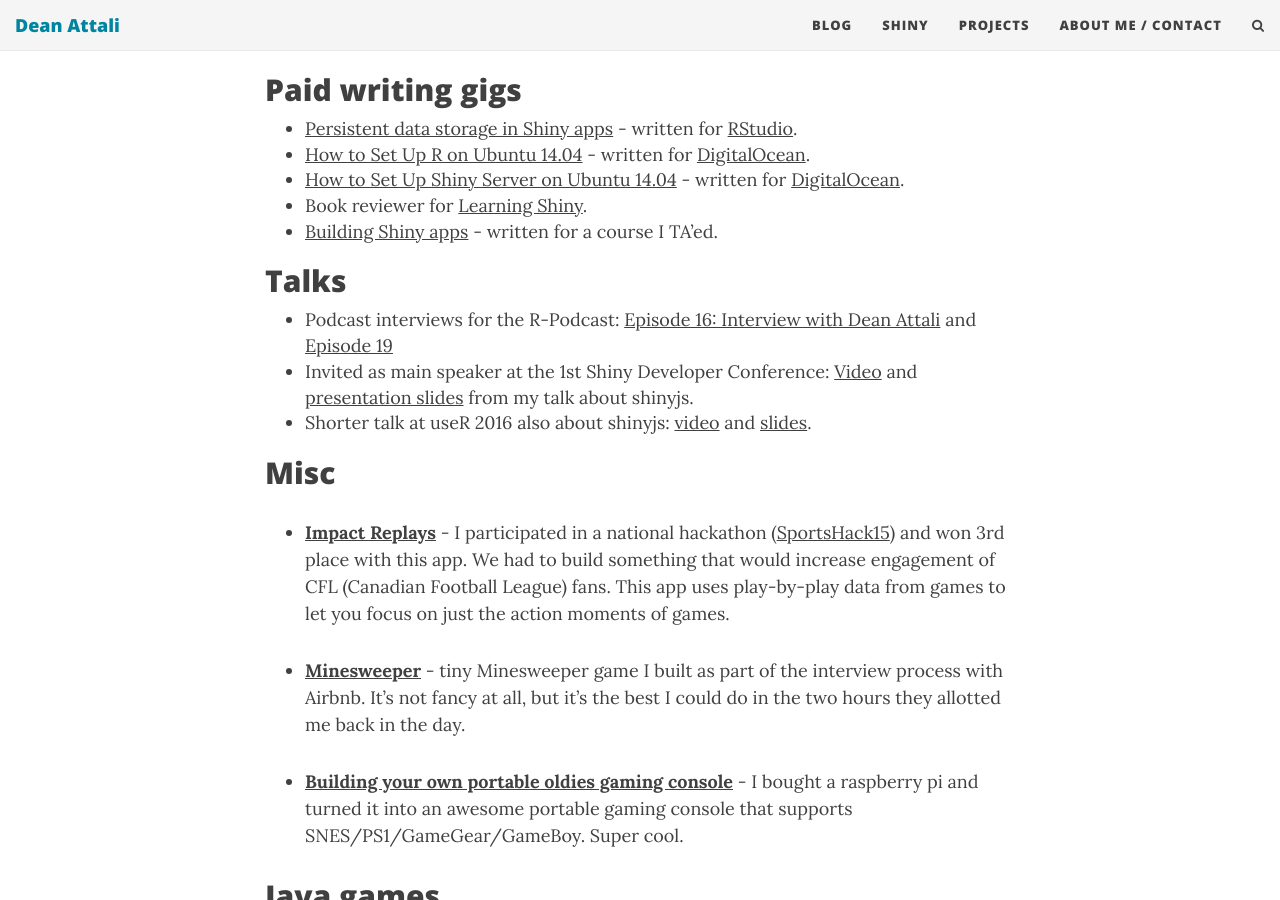
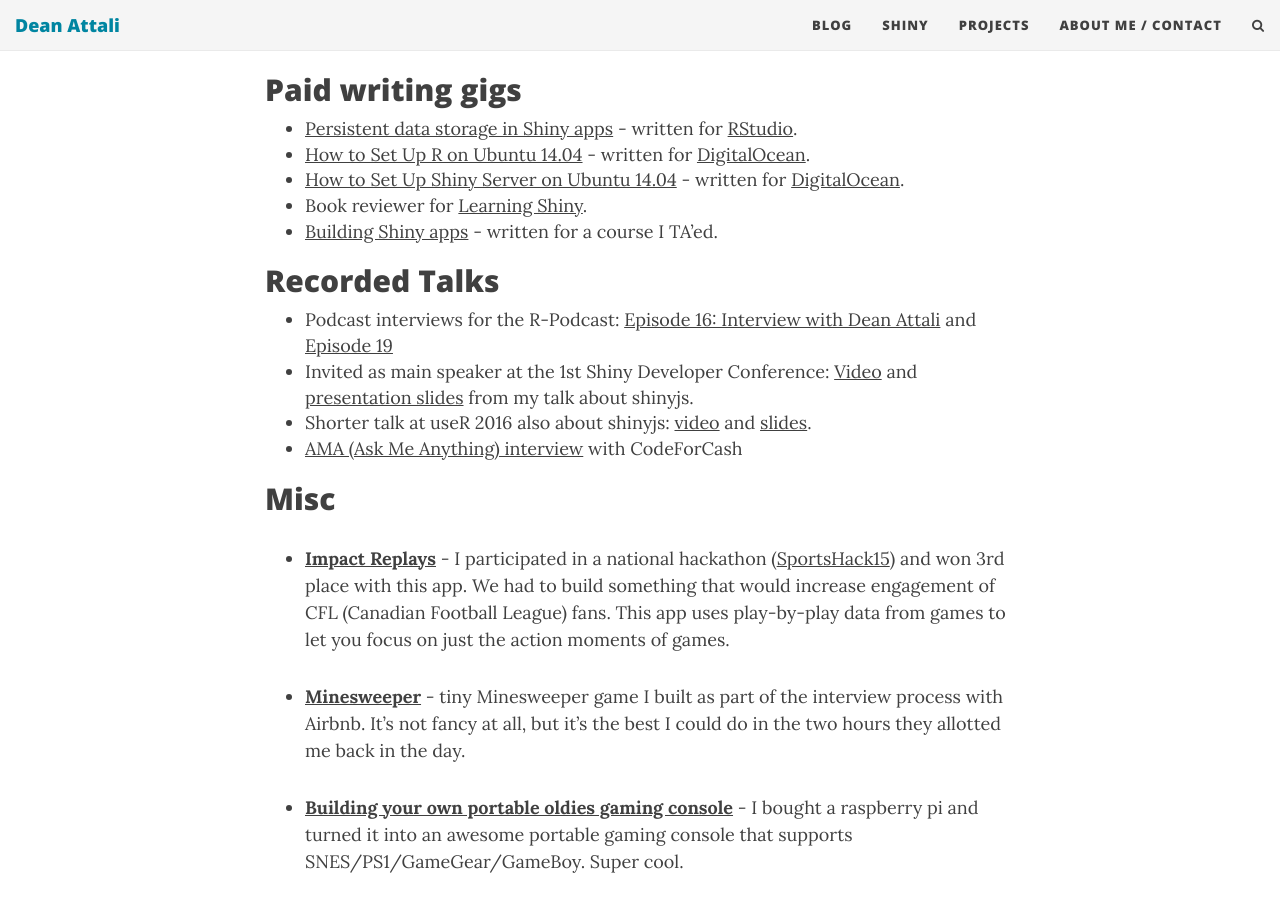
Before and after one commit to daattali/daattali.github.io, a Jekyll site: the page built from projects.md, in a window 1280 px wide and 900 px high, scrolled down 3642 px. Built offline with Jekyll 4.4.1, drawn with Linux system fonts in a browser that asks for light colours; nearby versions of some CDN libraries; comment, search, counter and statistics services are not loaded.

Commit message:
Update projects.md

```diff
--- a/projects.md
+++ b/projects.md
@@ -85,11 +85,12 @@
 - Book reviewer for [Learning Shiny](https://www.packtpub.com/application-development/learning-shiny).
 - [Building Shiny apps](http://stat545-ubc.github.io/shiny01_activity.html) - written for a course I TA'ed.
 
-## Talks
+## Recorded Talks
 
 - Podcast interviews for the R-Podcast: [Episode 16: Interview with Dean Attali](https://r-podcast.org/posts/the-r-podcast-episode-16-interview-with-dean-attali.html) and [Episode 19](https://r-podcast.org/episode/019-talking-shiny-at-rstudio-conf-with-barbara-borges-and-dean-attali/)
 - Invited as main speaker at the 1st Shiny Developer Conference: [Video](https://deanattali.com/shinyjs-shinydevcon-2016/) and [presentation slides](http://bit.ly/shinyjs-slides) from my talk about shinyjs.
 - Shorter talk at useR 2016 also about shinyjs: [video](https://deanattali.com/shinyjs-user-2016/) and [slides](http://bit.ly/shinyjs-slides-useR2016).
+- [AMA (Ask Me Anything) interview](https://codefor.cash/dean_attali_ama.php) with CodeForCash
 
 ## Misc
 
```
